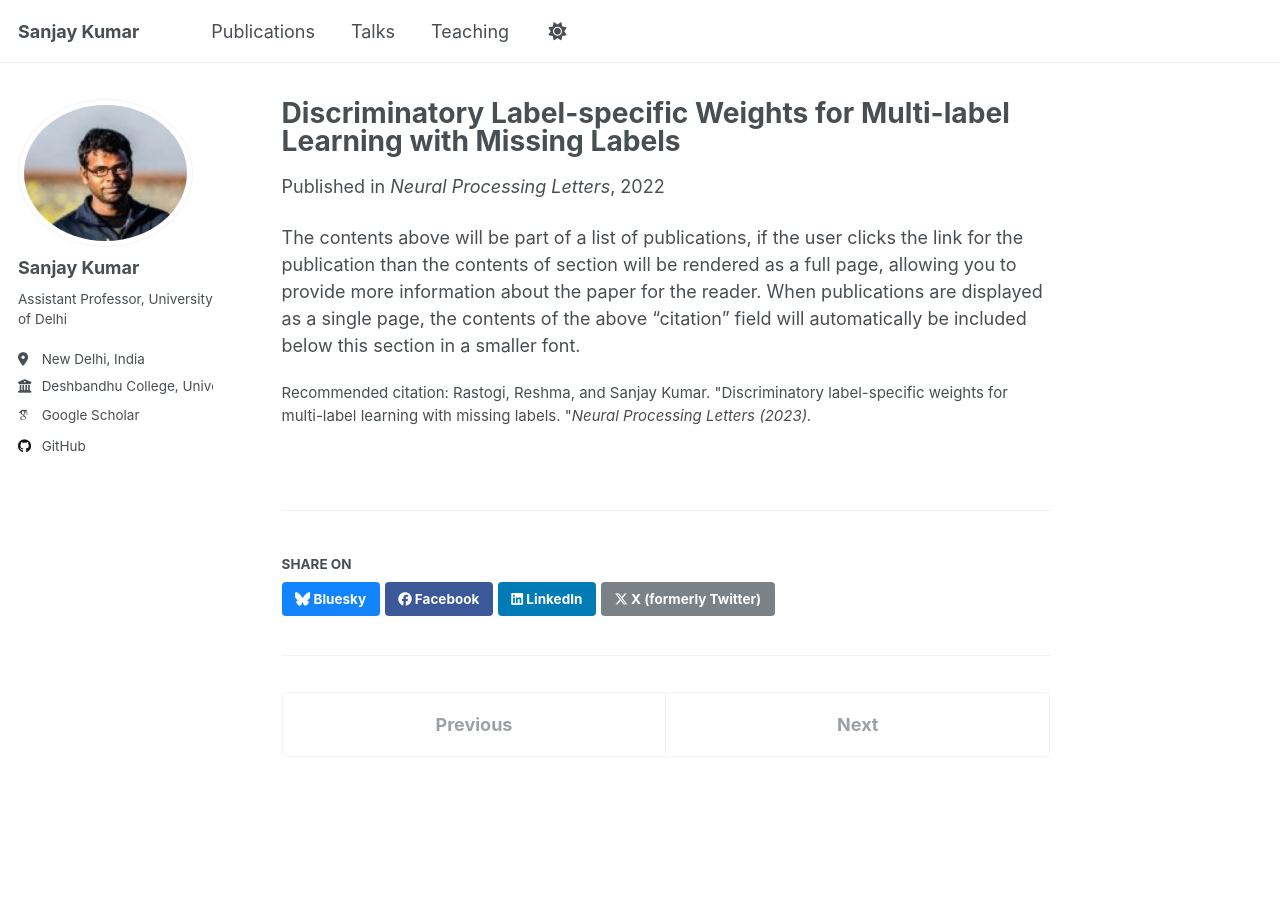
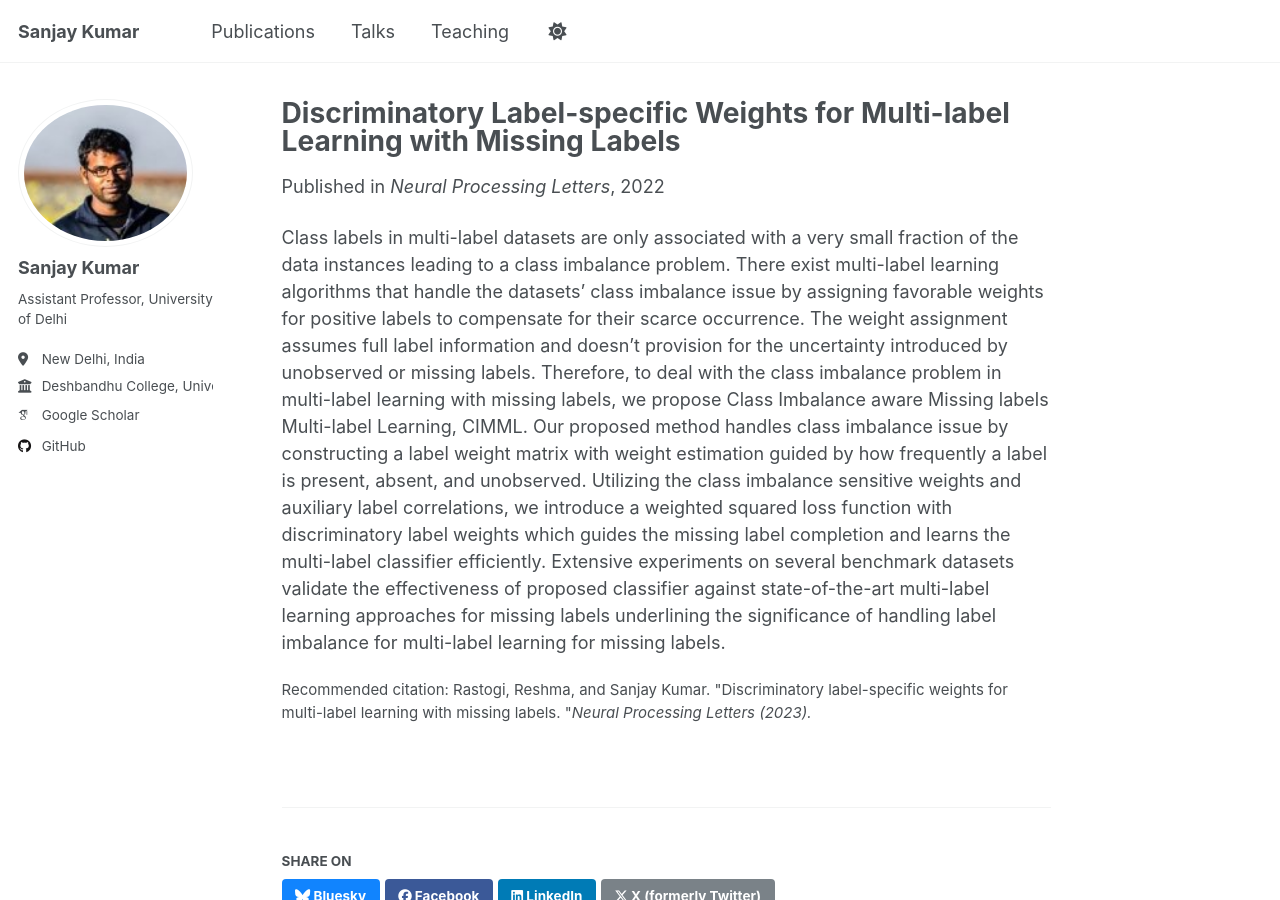
Before and after one commit to sanjayksau/sanjayksau.github.io, a Jekyll site: the page built from _publications/j2.md, in a window 1280 px wide and 900 px high. Built offline with Jekyll 4.4.1, drawn with Linux system fonts in a browser that asks for light colours; some web fonts are replaced.

Commit message:
Update j2.md

```diff
--- a/_publications/j2.md
+++ b/_publications/j2.md
@@ -9,4 +9,4 @@ venue: 'Neural Processing Letters'
 citation: 'Rastogi, Reshma, and Sanjay Kumar. &quot;Discriminatory label-specific weights for multi-label learning with missing labels. &quot;<i>Neural Processing Letters (2023).</i>'
 ---
 
-The contents above will be part of a list of publications, if the user clicks the link for the publication than the contents of section will be rendered as a full page, allowing you to provide more information about the paper for the reader. When publications are displayed as a single page, the contents of the above "citation" field will automatically be included below this section in a smaller font.
+Class labels in multi-label datasets are only associated with a very small fraction of the data instances leading to a class imbalance problem. There exist multi-label learning algorithms that handle the datasets’ class imbalance issue by assigning favorable weights for positive labels to compensate for their scarce occurrence. The weight assignment assumes full label information and doesn’t provision for the uncertainty introduced by unobserved or missing labels. Therefore, to deal with the class imbalance problem in multi-label learning with missing labels, we propose Class Imbalance aware Missing labels Multi-label Learning, CIMML. Our proposed method handles class imbalance issue by constructing a label weight matrix with weight estimation guided by how frequently a label is present, absent, and unobserved. Utilizing the class imbalance sensitive weights and auxiliary label correlations, we introduce a weighted squared loss function with discriminatory label weights which guides the missing label completion and learns the multi-label classifier efficiently. Extensive experiments on several benchmark datasets validate the effectiveness of proposed classifier against state-of-the-art multi-label learning approaches for missing labels underlining the significance of handling label imbalance for multi-label learning for missing labels.
```
